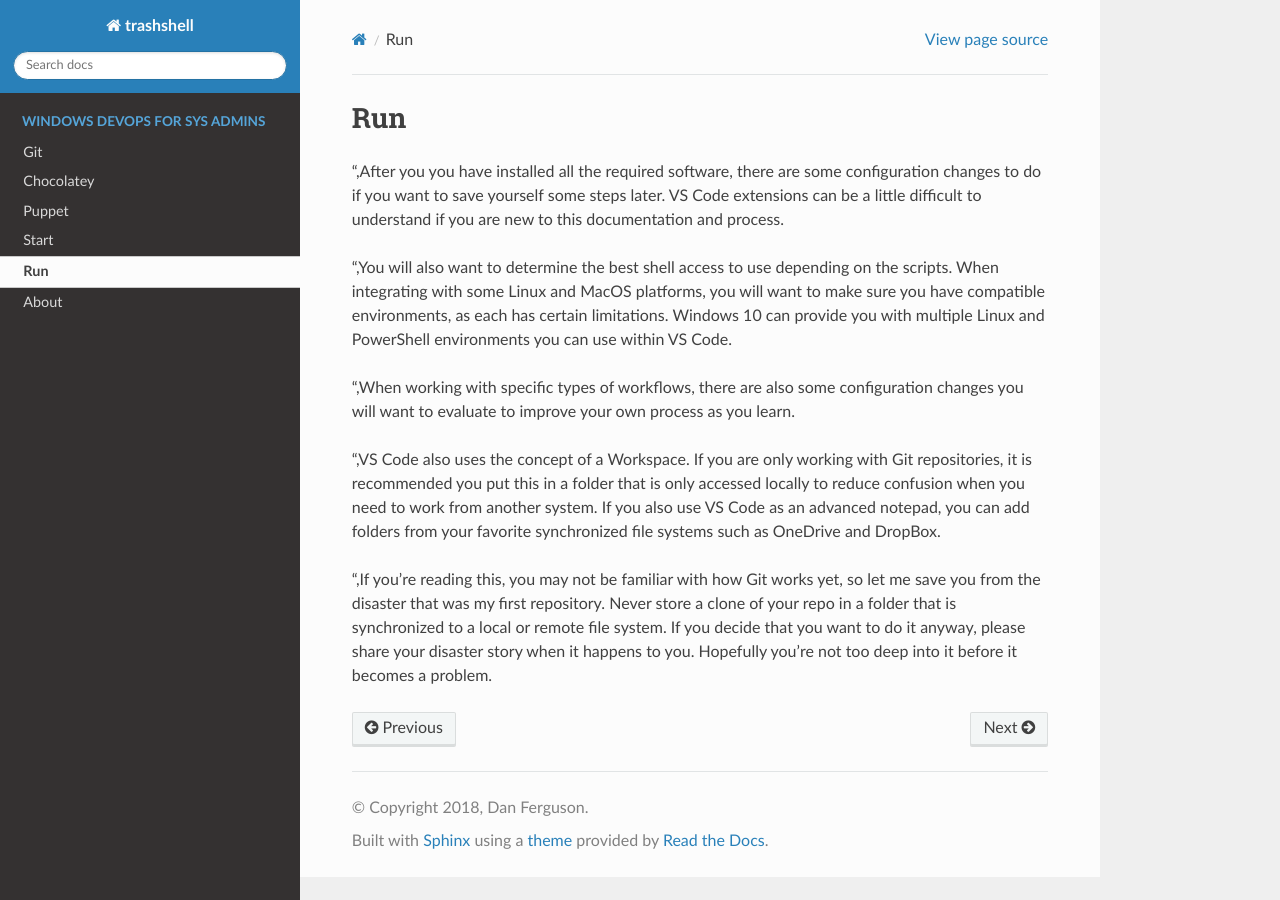
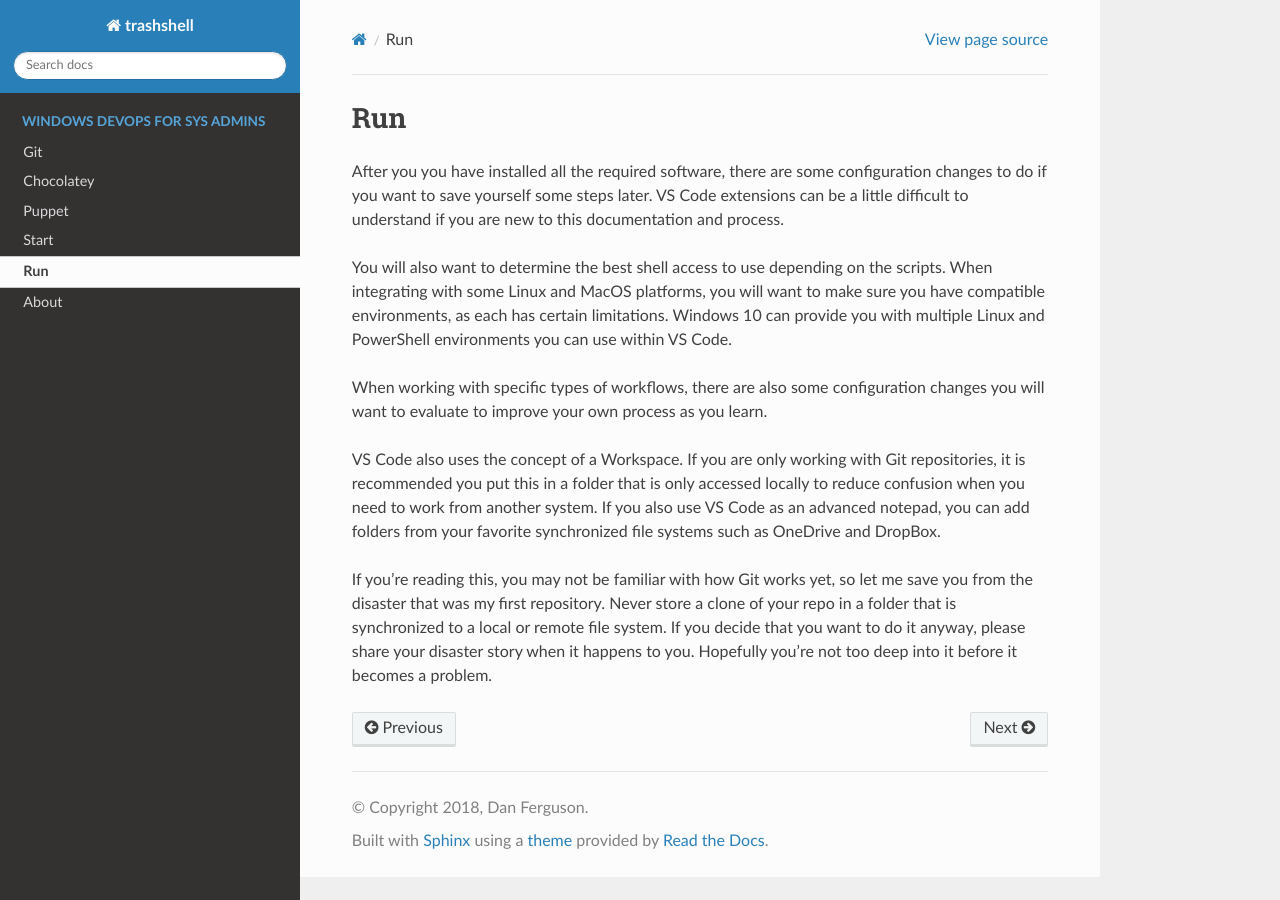
Before and after one commit to danjferguson/TrashShell, a Sphinx documentation site: the page built from docs/source/run.rst, in a window 1280 px wide. Built offline with Sphinx 7.4.7 and the Read the Docs theme 2.0.0, drawn with Linux system fonts in a browser that asks for light colours.

```diff
--- a/docs/source/run.rst
+++ b/docs/source/run.rst
@@ -2,12 +2,12 @@
 Run
 ###
 
-",After you you have installed all the required software, there are some configuration changes to do if you want to save yourself some steps later. VS Code extensions can be a little difficult to understand if you are new to this documentation and process.
+After you you have installed all the required software, there are some configuration changes to do if you want to save yourself some steps later. VS Code extensions can be a little difficult to understand if you are new to this documentation and process.
 
-",You will also want to determine the best shell access to use depending on the scripts. When integrating with some Linux and MacOS platforms, you will want to make sure you have compatible environments, as each has certain limitations. Windows 10 can provide you with multiple Linux and PowerShell environments you can use within VS Code.
+You will also want to determine the best shell access to use depending on the scripts. When integrating with some Linux and MacOS platforms, you will want to make sure you have compatible environments, as each has certain limitations. Windows 10 can provide you with multiple Linux and PowerShell environments you can use within VS Code.
 
-",When working with specific types of workflows, there are also some configuration changes you will want to evaluate to improve your own process as you learn.
+When working with specific types of workflows, there are also some configuration changes you will want to evaluate to improve your own process as you learn.
 
-",VS Code also uses the concept of a Workspace. If you are only working with Git repositories, it is recommended you put this in a folder that is only accessed locally to reduce confusion when you need to work from another system. If you also use VS Code as an advanced notepad, you can add folders from your favorite synchronized file systems such as OneDrive and DropBox.
+VS Code also uses the concept of a Workspace. If you are only working with Git repositories, it is recommended you put this in a folder that is only accessed locally to reduce confusion when you need to work from another system. If you also use VS Code as an advanced notepad, you can add folders from your favorite synchronized file systems such as OneDrive and DropBox.
 
-",If you're reading this, you may not be familiar with how Git works yet, so let me save you from the disaster that was my first repository. Never store a clone of your repo in a folder that is synchronized to a local or remote file system. If you decide that you want to do it anyway, please share your disaster story when it happens to you. Hopefully you're not too deep into it before it becomes a problem.
+If you're reading this, you may not be familiar with how Git works yet, so let me save you from the disaster that was my first repository. Never store a clone of your repo in a folder that is synchronized to a local or remote file system. If you decide that you want to do it anyway, please share your disaster story when it happens to you. Hopefully you're not too deep into it before it becomes a problem.
```
Also changed, not shown: 15 other files.
